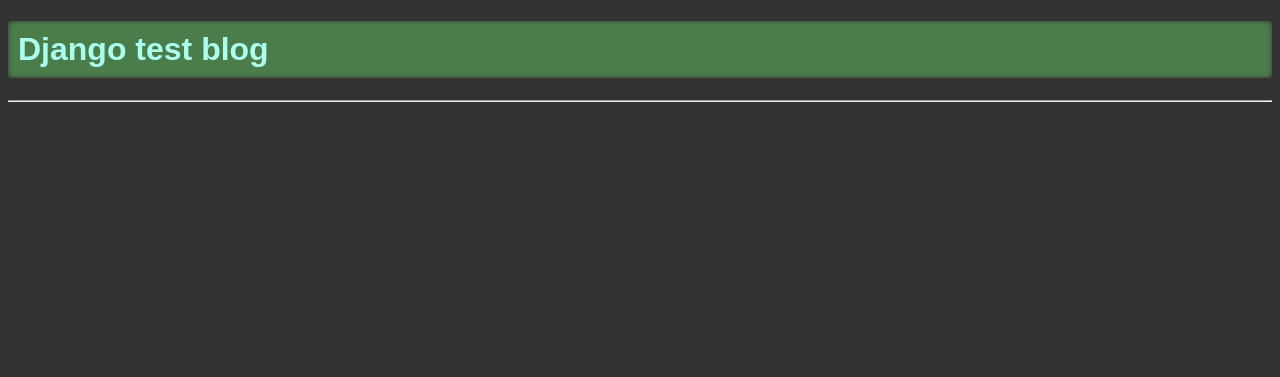
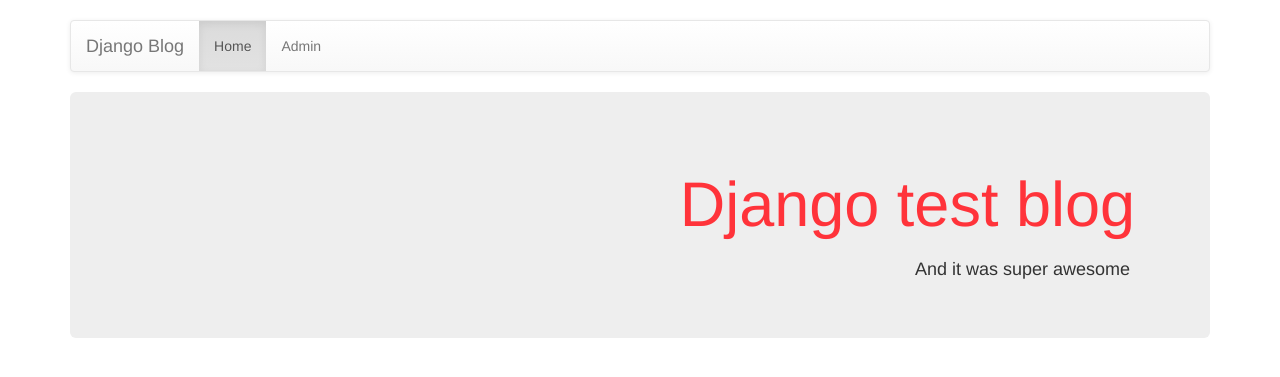
Before and after one commit to zaid-kamil/django-blog, a Django app: page / in a window 1280 px wide. Shown: the top 377 px of the page. Run offline with Django 3.2, Linux system fonts and the light colour scheme; data that the repository does not hold is empty; some libraries are stand-ins or nearby versions.

Commit message:
Added css design

```diff
--- /dev/null
+++ b/blog/static/css/blog.css
@@ -0,0 +1,9 @@
+*{
+    transition: all 300ms ease-in-out;
+}
+body{
+
+}
+h1 a{
+    color: #ff333a;
+}
--- a/blog/templates/blog/post_list.html
+++ b/blog/templates/blog/post_list.html
@@ -1,10 +1,11 @@
+{% load staticfiles %}
 <!DOCTYPE html>
 <html lang="en">
 <head>
     <meta charset="UTF-8">
     <title>Awesome DJango</title>
     <style>
-        body{
+       /* body{
             background:#333;
             color:#fff;
 
@@ -21,20 +22,38 @@
             border-radius:4px;
             box-shadow:inset 0 0 5px #333;
          }
+        */
+    </style>
 
-    </style>
+    <link rel="stylesheet" href="//maxcdn.bootstrapcdn.com/bootstrap/3.2.0/css/bootstrap.min.css">
+    <link rel="stylesheet" href="//maxcdn.bootstrapcdn.com/bootstrap/3.2.0/css/bootstrap-theme.min.css">
+    <link rel="stylesheet" href="{% static 'css/blog.css' %}">
 </head>
 <body>
-<header>
-    <h1><a href="">Django test blog</a></h1>
-    <hr>
-</header>
-{% for post in posts %}
-    <div>
-        <p>published: {{post.published_date}}</p>
-        <h2><a href="">{{post.title}}</a></h2>
-        <p>{{post.text|linebreaksbr}}</p>
+<div class="container">
+    <nav class="navbar navbar-default" style="margin-top:20px; ">
+        <div class="navbar-header">
+            <div class="navbar-brand">Django Blog</div>
+        </div>
+        <ul class="nav navbar-nav nav-pill">
+            <li class="active"><a href="/">Home</a></li>
+            <li><a href="/admin">Admin</a></li>
+        </ul>
+    </nav>
+    <header class="jumbotron">
+        <h1 class="panel-heading text-right"><a href="">Django test blog</a></h1>
+        <h4 class="text-right" style="margin: 10px 20px;">And it was super awesome</h4>
+    </header>
+    <div class="row">
+        {% for post in posts %}
+        <div class="col-sm-6 large "
+             style="background:#fffdaa;margin:10px;width:calc(50% - 20px); padding:10px;box-shadow: 0 0 2px #777">
+            <p class="badge">published: {{post.published_date}}</p>
+            <h2 class="title"><a href="">{{post.title}}</a></h2>
+            <p>{{post.text|linebreaksbr}}</p>
+        </div>
+        {% endfor %}
     </div>
-{% endfor %}
+    </div>
 </body>
 </html>
```
